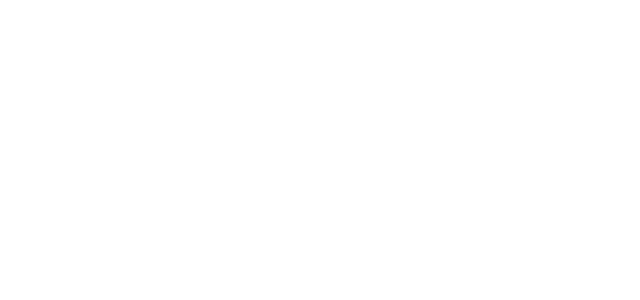
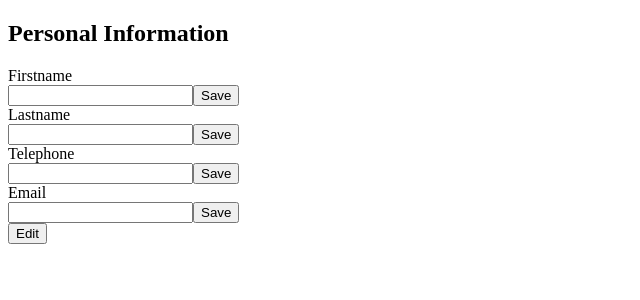
Before and after one commit to JSHC/odin-cvproject, a React (Create React App) app: page / in a window 1280 px wide. Shown: the top 300 px of the page, without its empty margins (0-640 px from the left). Built offline with nearby package versions, Linux system fonts and the light colour scheme.

Commit message:
Add personal information section

```diff
--- a/src/App.js
+++ b/src/App.js
@@ -1,6 +1,16 @@
+import Section from "./components/Section";
+
 function App() {
   return (
     <div>
+      <Section title="Personal Information" fields={
+        [
+          {label: 'Firstname', type: 'text'},
+          {label: 'Lastname', type: 'text'},
+          {label: 'Telephone', type: 'text'},
+          {label: 'Email', type: 'email'},
+        ]
+      }/>
     </div>
   );
 }
```
